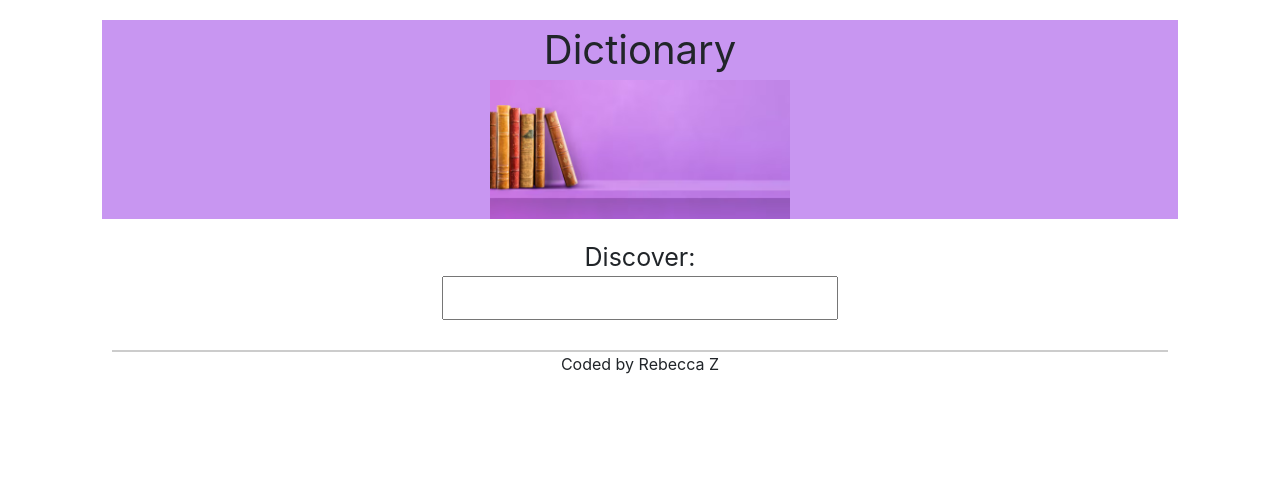
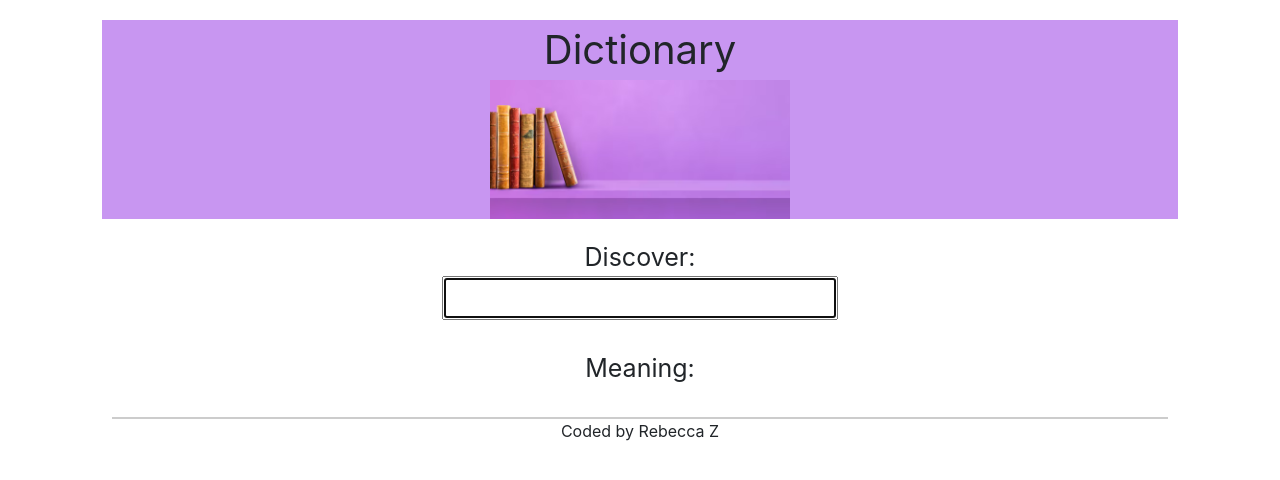
Before and after one commit to VelvetBat/dictionary, a React (Create React App) app: page / in a window 1280 px wide. Shown: the top 480 px of the page. Built offline with nearby package versions, Linux system fonts and the light colour scheme.

Commit message:
Fixed API

```diff
--- a/src/Dictionary.css
+++ b/src/Dictionary.css
@@ -1,3 +1,6 @@
 header {
   background: rgb(200, 150, 241);
 }
+.results {
+  margin: 30px;
+}
--- a/src/Dictionary.js
+++ b/src/Dictionary.js
@@ -3,9 +3,8 @@ import axios from "axios";
 import Results from "./Results";
 import "./Dictionary.css";
 
-
 export default function Dictionary() {
-  let [keyword, setKeyword] = useState("");
+  let [keyword, setKeyword] = useState(" ");
   let [results, setResults] = useState(null);
 
   function handleResponse(response) {
@@ -15,8 +14,8 @@ export default function Dictionary() {
   function search(event) {
     event.preventDefault();
 
-    let key = `od4bd0df154ad3f5258f65d3a3c5bt61`;
-    let apiUrl = `https://api.shecodes.io/dictionary/v1/define?word=${keyword}&key=${key}`;
+    // documentation: https://dictionaryapi.dev/e
+    let apiUrl = `https://api.dictionaryapi.dev/api/v2/entries/en_US/${keyword}`;
     axios.get(apiUrl).then(handleResponse);
   }
 
@@ -27,9 +26,12 @@ export default function Dictionary() {
   return (
     <div className="Dictionary">
       <form onSubmit={search}>
-        <input type="search" onChange={handleKeywordChange} />
+        <input type="search" onChange={handleKeywordChange} autoFocus={true} />
       </form>
-      <Results results={results} />
+      <div className="results">
+        Meaning:
+        <Results results={results} />
+      </div>
     </div>
   );
 }
--- /dev/null
+++ b/src/Phonetic.js
@@ -0,0 +1,5 @@
+import React from "react";
+import "./Phonetic.css";
+export default function Phonetic(props) {
+  return <h4>Phonetic: {props.phonetic}</h4>;
+}
--- a/src/Results.js
+++ b/src/Results.js
@@ -1,11 +1,17 @@
 import React from "react";
 import Meaning from "./Meaning";
+import Phonetic from "./Phonetic";
 
 export default function Results(props) {
   if (props.results) {
     return (
       <div className="Results">
-        <h2>{props.results.word}</h2>
+        <section>
+          <h2>{props.word}</h2>
+          <div className="Phonetic">
+            <Phonetic phonetic={props.results.phonetic} />
+          </div>
+        </section>
         {props.results.meanings.map(function (meaning, index) {
           return (
             <div key={index}>
```
Also changed, not shown: src/Phonetic.css (added).
